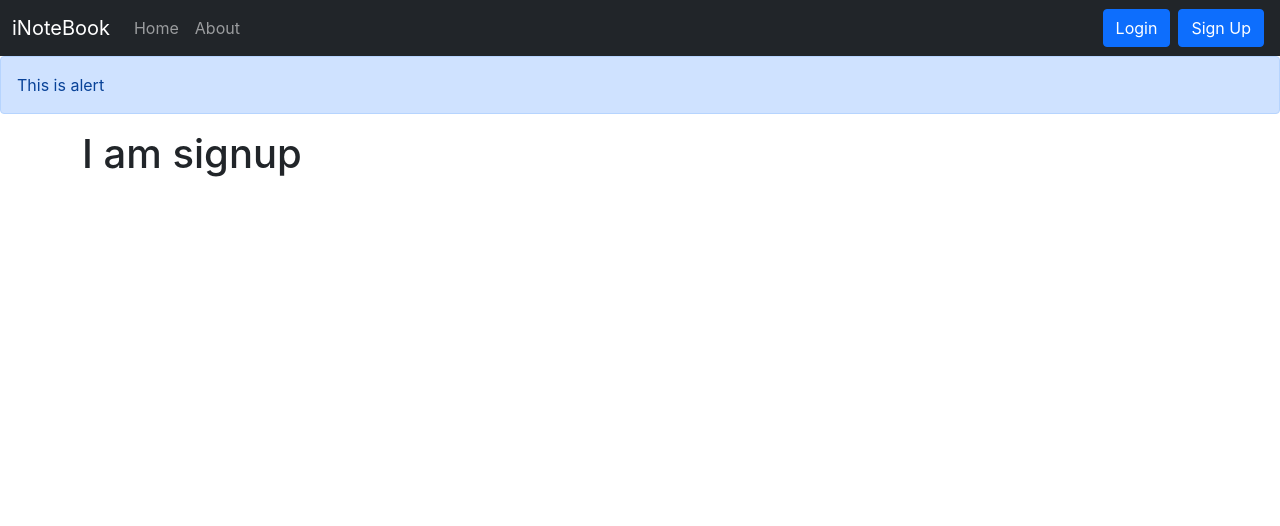
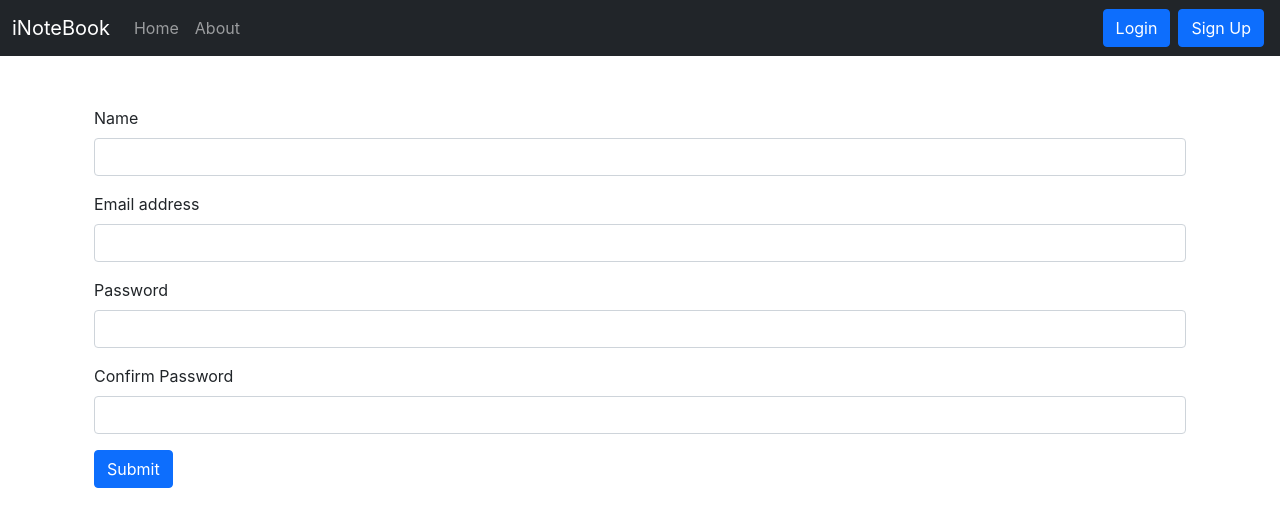
Before and after one commit to iamSuraZz/iNoteBook, a React (Create React App) app: page /signup in a window 1280 px wide. Shown: the top 526 px of the page. Built offline with nearby package versions, Linux system fonts and the light colour scheme.

Commit message:
Alerts are added to various components in the app

```diff
--- a/src/App.js
+++ b/src/App.js
@@ -7,12 +7,24 @@
 import { Navbar } from './components/Navbar';
 import { Home } from './components/Home';
 import { About } from './components/About';
-import { Alert } from './components/Alert';
+import  Alert  from './components/Alert';
 import NoteState from './context/notes/NoteState';
 import Login from './components/Login';
 import Signup from './components/Signup';
+import { useState } from 'react';
 
 function App() {
+
+  const [alert, setAlert] = useState(null);
+  const showAlert = (message, type) => {
+    setAlert({
+      msg : message,
+      type : type
+    })
+    setTimeout(()=>{
+        setAlert(null);
+    }, 1500);
+  }
 
   return (
     <>
@@ -20,13 +32,13 @@
      <NoteState>
      <Router>
      <Navbar />
-     <Alert message="This is alert"/>
+     <Alert alert={alert}/>
        <div className="container">
        <Routes>
-         <Route exact path = "/" element={<Home />}/>
+         <Route exact path = "/" element={<Home showAlert={showAlert} />}/>
          <Route exact path = "/about" key='about' element={<About/>} />
-         <Route exact path = "/login" key="login" element={<Login/>} />
-         <Route exact path = "/signup" key='signup' element={<Signup/> } />
+         <Route exact path = "/login" key="login" element={<Login showAlert={showAlert}/>} />
+         <Route exact path = "/signup" key='signup' element={<Signup showAlert={showAlert}/> } />
        </Routes>
        </div>
      </Router>
--- a/src/components/AddNote.js
+++ b/src/components/AddNote.js
@@ -1,7 +1,7 @@
 import React, { useContext, useState } from "react";
 import noteContext from "../context/notes/noteContext";
 
-const AddNote = () => {
+const AddNote = (props) => {
   const context = useContext(noteContext);
   const { addNote } = context;
 
@@ -17,6 +17,7 @@
     e.preventDefault();
     addNote(note.title, note.description, note.tag);
     setNote({title:"", description:"", tag:""})
+    props.showAlert("Note added successfully", "success")
   };
   const onChange = (e) => {
     setNote({ ...note, [e.target.name]: e.target.value });
--- a/src/components/Alert.js
+++ b/src/components/Alert.js
@@ -1,11 +1,21 @@
 import React from "react";
 
-export const Alert = (props) => {
+function Alert(props){
+  const capitalize = (word) => {
+    if( word === "danger"){
+      word = "error"
+    }
+    const lower = word.toLowerCase();
+    return lower.charAt(0).toUpperCase() + lower.slice(1);
+  }
   return (
-    <div>
-      <div className="alert alert-primary" role="alert">
-          {props.message}
-      </div>
+    <div style={{height: '50px'}}>
+      {props.alert && <div className={`alert alert-${props.alert.type} alert-dismissible fade show`}
+      role="alert">
+        <strong>{capitalize(props.alert.type)}</strong> : {props.alert.msg}
+        </div>
+        }
     </div>
-  );
-};
+  )
+}
+export default Alert;
--- a/src/components/Home.js
+++ b/src/components/Home.js
@@ -1,10 +1,11 @@
 import Notes from './Notes';
 
-export const Home = () => {
+export const Home = (props) => {
+    const {showAlert} = props;
 
     return (
         <div>
-            <Notes/>
+            <Notes showAlert={showAlert}/>
         </div>
     )
 }
--- a/src/components/Login.js
+++ b/src/components/Login.js
@@ -21,8 +21,9 @@
     // Save the auth token and redirect
       localStorage.setItem('token' , json.authtoken )
       navigate("/")
+      props.showAlert("Logged in successfully", "success")
       }else{
-        alert("Invalid Credentials");
+        props.showAlert("Invalid Details","danger");
       }
     }
 
--- a/src/components/Noteitem.js
+++ b/src/components/Noteitem.js
@@ -11,7 +11,8 @@
   <div className="card-body">
       <div className="d-flex align-items-center">
     <h5 className="card-title">{note.title}</h5>
-    <i className="fas fa-trash-alt mx-2" onClick={()=>{deleteNote(note._id)}}></i>
+    <i className="fas fa-trash-alt mx-2" onClick={()=>{deleteNote(note._id);
+    props.showAlert("Deleted Successfully", "success")}}></i>
     <i className="fas fa-edit mx-2" onClick={()=>{updateNote(note)}}></i>
     </div>
     <p className="card-text">{note.description}</p>
--- a/src/components/Notes.js
+++ b/src/components/Notes.js
@@ -3,7 +3,7 @@
 import Noteitem from './Noteitem';
 import AddNote from './AddNote';
 
-const Notes = () => {
+const Notes = (props) => {
     const context = useContext(noteContext);
     const {notes, getNotes, editNote} = context;
     useEffect(() => {
@@ -28,6 +28,7 @@
   const handleClick = (e) => {
       editNote(note.id, note.etitle, note.edescription, note.etag);
       refClose.current.click();
+      props.showAlert("Updated Successfully", "success")
 
   };
   const onChange = (e) => {
@@ -35,7 +36,7 @@
   };
     return (
         <>
-        <AddNote/>
+        <AddNote showAlert={props.showAlert}/>
         <button ref={ref} type="button" className="btn btn-primary d-none" data-bs-toggle="modal" data-bs-target="#exampleModal">
   Launch demo modal
 </button>
@@ -106,7 +107,7 @@
             <div className="container mx-2">
             { notes.length === 0 && 'No notes to display'}</div>
             {notes.map((note)=>{
-                return <Noteitem key={note._id} updateNote={updateNote} note={note}/>
+                return <Noteitem key={note._id} updateNote={updateNote} showAlert={props.showAlert} note={note}/>
             })}
             </div>
             </>
--- a/src/components/Signup.js
+++ b/src/components/Signup.js
@@ -1,9 +1,57 @@
-import React from 'react';
+import React ,{useState} from 'react';
+import {useNavigate} from 'react-router-dom';
 
-const Signup = () => {
+const Signup = (props) => {
+  const[credentials,setCredentials] = useState({name:"", email:"", password:"", cpassword:""});
+  let navigate = useNavigate();
+  const {name, email, password} = credentials;
+  const handleSubmit = async (e) => {
+    e.preventDefault();
+    const response = await fetch("http://localhost:5000/api/auth/createuser", {
+     method: 'POST',
+     headers: {
+       'Content-Type': 'application/json'
+     },
+       body: JSON.stringify({name, email, password})
+   });
+   const json = await response.json()
+   console.log(json);
+   if (json.success){
+ // Save the auth token and redirect
+   localStorage.setItem('token' , json.authtoken )
+   navigate("/")
+   props.showAlert("Account created successfully", "success");
+   }else{
+     props.showAlert("Invalid Details", "danger");
+   }
+ }
+
+ const onChange = (e) => {
+   setCredentials({ ...credentials, [e.target.name]: e.target.value });
+ };
   return(
-    <div>
-<h1>I am signup</h1>
+    <div className='container'>
+
+<form onSubmit={handleSubmit}>
+<div className="mb-3">
+    <label htmlFor="name" className="form-label">Name</label>
+    <input type="text" className="form-control" id="name" name="name" onChange={onChange} aria-describedby="emailHelp"/>
+  </div>
+  <div className="mb-3">
+    <label htmlFor="email" className="form-label">Email address</label>
+    <input type="email" className="form-control" id="email" name="email" onChange={onChange} aria-describedby="emailHelp"/>
+  </div>
+  <div className="mb-3">
+    <label htmlFor="password" className="form-label">Password</label>
+    <input type="password" className="form-control" name="password" onChange={onChange} id="password" minLength={5} required/>
+  </div>
+  <div className="mb-3">
+    <label htmlFor="cpassword" className="form-label">Confirm Password</label>
+    <input type="password" className="form-control" name="cpassword" onChange={onChange} id="cpassword" minLength={5} required/>
+  </div>
+
+  <button type="submit" className="btn btn-primary">Submit</button>
+</form>
 
     </div>
   )
```
Also changed, not shown: 1 other file (tests, documents, lock files or other folders).
